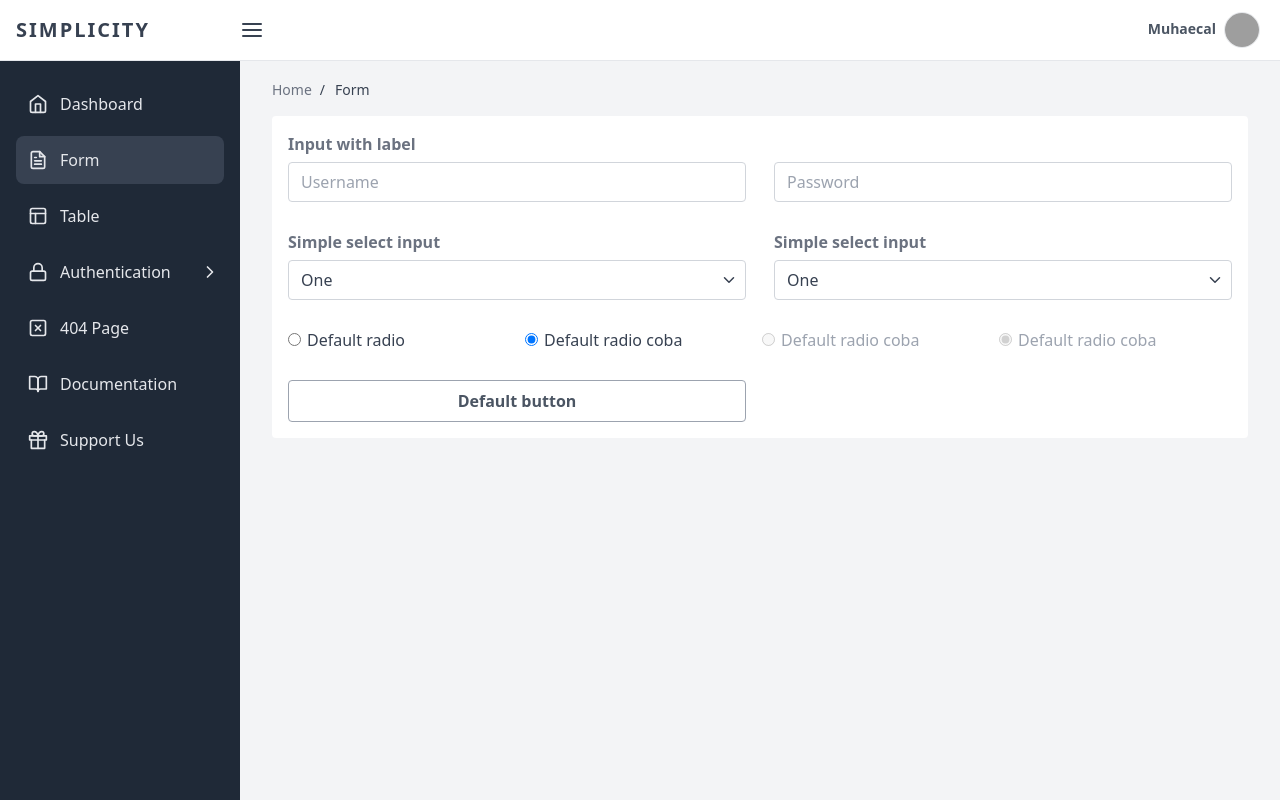
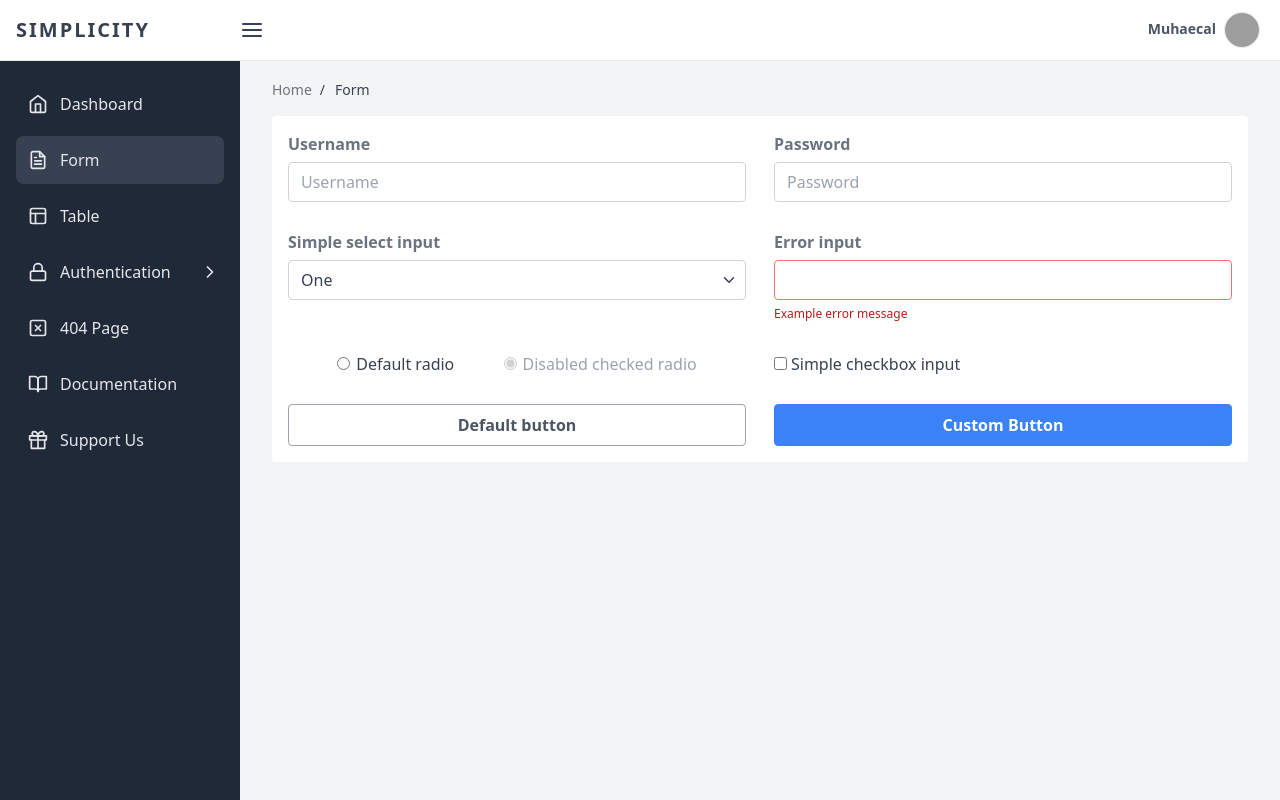
Before and after one commit to mhaecal/simplicity, a React (Create React App) app: page /form in a window 1280 px wide. Built offline with nearby package versions, Linux system fonts and the light colour scheme; grey boxes are pictures that could not be loaded.

Commit message:
chore: update Form & Button, Card stories

```diff
--- a/src/pages/Form.tsx
+++ b/src/pages/Form.tsx
@@ -10,17 +10,19 @@
 import Button from '../components/Button'
 import RadioGroup from '../components/RadioGroup'
 import RadioItem from '../components/RadioItem'
+import Checkbox from '../components/Checkbox'
 
 function Form() {
   return (
     <>
       <Breadcrumb data={['Home', 'Form']} />
-      <Card className="grid grid-cols-1 md:grid-cols-2 gap-4 md:gap-7 items-end">
+      <Card className="grid grid-cols-1 md:grid-cols-2 gap-4 md:gap-7">
         <Box>
-          <Label title="Input with label" />
+          <Label title="Username" />
           <Input placeholder="Username" />
         </Box>
         <Box>
+          <Label title="Password" />
           <Input type="password" placeholder="Password" />
         </Box>
         <Box>
@@ -32,32 +34,20 @@
           </SelectInput>
         </Box>
         <Box>
-          <Label title="Simple select input" />
-          <SelectInput>
-            <SelectOption value={1}>One</SelectOption>
-            <SelectOption value="Two">Two</SelectOption>
-            <SelectOption>Three</SelectOption>
-          </SelectInput>
+          <Label title="Error input" />
+          <Input error="Example error message" />
         </Box>
-        <Box className="md:col-span-2 self-center grid md:grid-cols-4 gap-1">
-          <RadioGroup name="radio1" className="md:col-span-3 grid grid-cols-1 md:grid-cols-3 gap-1">
-            <RadioItem label="Default radio" value="" />
-            <RadioItem label="Default radio coba" value={2} checked />
-            <RadioItem label="Default radio coba" value={2} disabled />
-          </RadioGroup>
-          <RadioGroup name="radio2" className="md:col-span-1">
-            <RadioItem label="Default radio coba" value={2} disabled checked />
-          </RadioGroup>
+        <RadioGroup name="radioExample" className="flex flex-col md:flex-row justify-evenly">
+          <RadioItem label="Default radio" value="" />
+          <RadioItem label="Disabled checked radio" value="disabled" disabled checked />
+        </RadioGroup>
+        <Box>
+          <Checkbox label="Simple checkbox input" />
         </Box>
-        <Button onClick={() => console.log('anu')}>Default button</Button>
-        {/*
-        title
-        select category
-        multiple select tag
-        radio
-        checkbox
-        ckeditor
-      */}
+        <Button>Default button</Button>
+        <Button className="bg-blue-500 border-blue-500 text-white hover:bg-blue-600">
+          Custom Button
+        </Button>
       </Card>
     </>
   )
```
Also changed, not shown: 2 other files (tests, documents, lock files or other folders).
